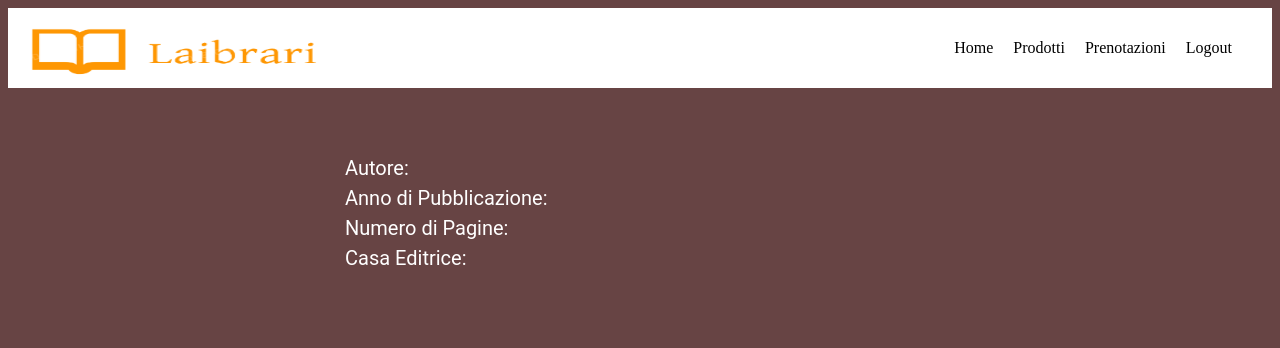
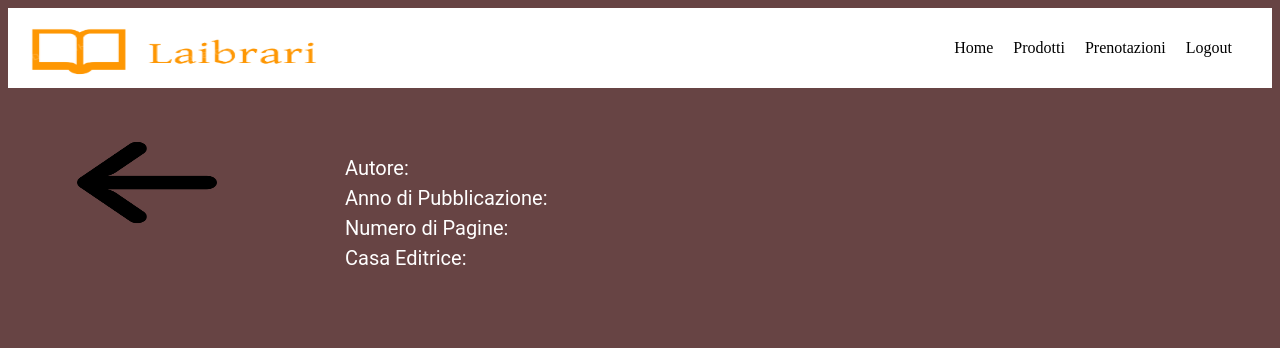
Before and after one commit to LorenzoMeduri/Laibrari, a PHP site: page /prodotto.php?ISBN=1 in a window 1280 px wide; the page is wider, and only the part inside the window is pictured. Shown: the top 348 px of that part. Run offline with PHP 8.4, Linux system fonts and the light colour scheme; the visitor is signed in with stand-in values (Sample User, id 1); data that the repository does not hold is empty.

Commit message:
Added Back Arrow

```diff
--- a/prodotto.php
+++ b/prodotto.php
@@ -19,6 +19,10 @@
         $rec = mysqli_query($conn,$sql);
         $array = mysqli_fetch_array($rec);
 
+        echo '<div class="back-button">';
+            echo '<a href="prodotti.php"><img class="back-button-img" src="img/back-arrow.png"></a>';
+        echo '</div>';
+
         echo '<div id="prodotto">';
             echo '<div id="imgProdotto">';
                 echo '<img src="'.$array['PathFoto'].'">';
--- a/style.css
+++ b/style.css
@@ -179,3 +179,17 @@
     text-align: center;
     color: #ffffff;
 }
+
+.back-button {
+    position: absolute;
+    top: 120px;
+    left: 45px;
+    border: none;
+    padding: 15px 32px;
+}
+
+.back-button-img {
+    width: 140px;
+    height: 95px;
+    background-color: rgb(103, 68, 68);
+}
```
Also changed, not shown: img/back-arrow.png (added).
